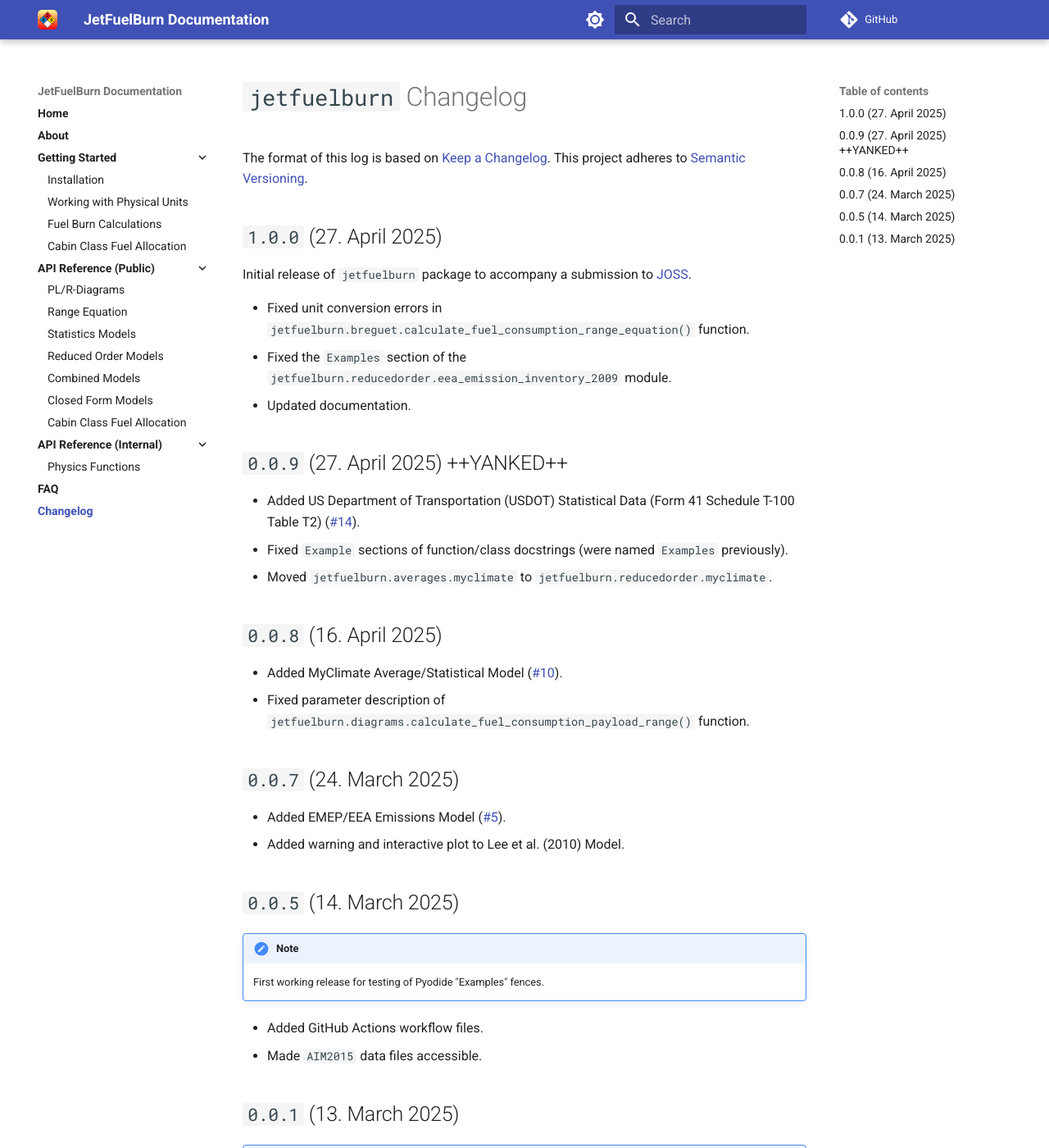
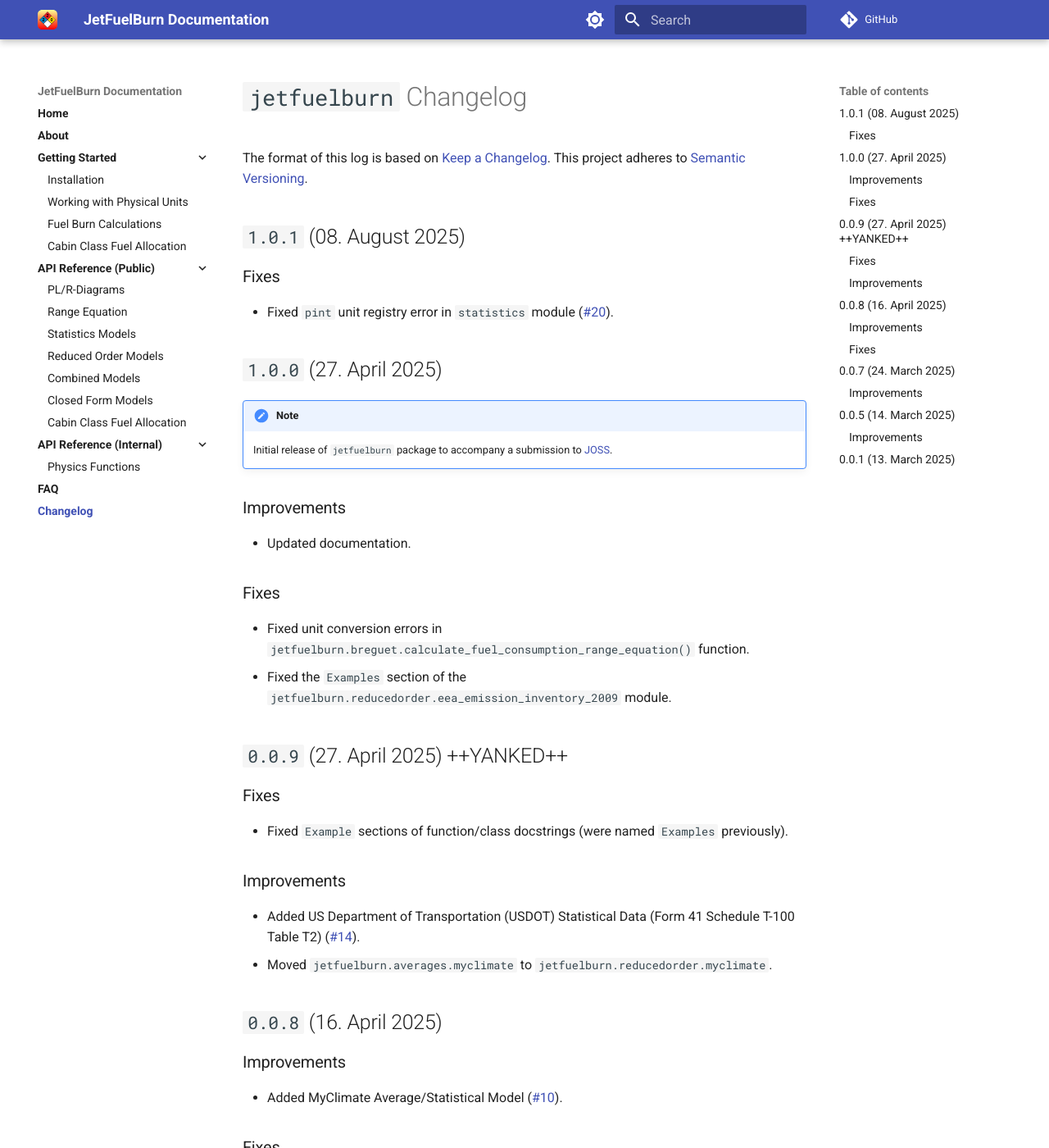
Before and after one commit to sustainableaviation/jetfuelburn, an MkDocs documentation site: the page built from docs/changelog.md, in a window 1280 px wide and 1400 px high. Shown: the whole window at 82% size. Built offline with MkDocs 1.6.1 and Material for MkDocs 9.7.7, drawn with Linux system fonts in a browser that asks for light colours; comment, search, counter and statistics services are not loaded; some of the changed text lies outside the part shown.

Commit message:
fixed #20

```diff
--- a/CHANGES.md
+++ b/CHANGES.md
@@ -3,26 +3,50 @@
 The format of this log is based on [Keep a Changelog](https://keepachangelog.com/en/1.0.0/).
 This project adheres to [Semantic Versioning](https://semver.org/spec/v2.0.0.html).
 
+## `1.0.1` (08. August 2025)
+
+### Fixes
+
+- Fixed `pint` unit registry error in `statistics` module ([#20](https://github.com/sustainableaviation/jetfuelburn/issues/20)).
+
 ## `1.0.0` (27. April 2025)
 
-Initial release of `jetfuelburn` package to accompany a submission to [JOSS](https://joss.theoj.org).
+!!! note
+    Initial release of `jetfuelburn` package to accompany a submission to [JOSS](https://joss.theoj.org).
+
+### Improvements
+
+- Updated documentation.
+
+### Fixes
 
 - Fixed unit conversion errors in `jetfuelburn.breguet.calculate_fuel_consumption_range_equation()` function.
 - Fixed the `Examples` section of the `jetfuelburn.reducedorder.eea_emission_inventory_2009` module.
-- Updated documentation.
 
 ## `0.0.9` (27. April 2025) ++YANKED++
 
+### Fixes
+
+- Fixed `Example` sections of function/class docstrings (were named `Examples` previously).
+
+### Improvements
+
 - Added US Department of Transportation (USDOT) Statistical Data (Form 41 Schedule T-100 Table T2) ([#14](https://github.com/sustainableaviation/jetfuelburn/issues/14)).
-- Fixed `Example` sections of function/class docstrings (were named `Examples` previously).
 - Moved `jetfuelburn.averages.myclimate` to `jetfuelburn.reducedorder.myclimate`.
 
 ## `0.0.8` (16. April 2025)
 
+### Improvements
+
 - Added MyClimate Average/Statistical Model ([#10](https://github.com/sustainableaviation/jetfuelburn/issues/10)).
+
+### Fixes
+
 - Fixed parameter description of `jetfuelburn.diagrams.calculate_fuel_consumption_payload_range()` function.
 
 ## `0.0.7` (24. March 2025)
+
+### Improvements
 
 - Added EMEP/EEA Emissions Model ([#5](https://github.com/sustainableaviation/jetfuelburn/issues/5)).
 - Added warning and interactive plot to Lee et al. (2010) Model.
@@ -32,6 +56,8 @@ Initial release of `jetfuelburn` package to accompany a submission to [JOSS](htt
 !!! note
     First working release for testing of Pyodide "Examples" fences.
 
+### Improvements
+
 - Added GitHub Actions workflow files.
 - Made `AIM2015` data files accessible.
 
--- a/jetfuelburn/__init__.py
+++ b/jetfuelburn/__init__.py
@@ -2,4 +2,4 @@
 from pint import UnitRegistry
 ureg = UnitRegistry()
 
-__version__ = "1.0.0"
+__version__ = "1.0.1"
```
Also changed, not shown: 1 other file.
